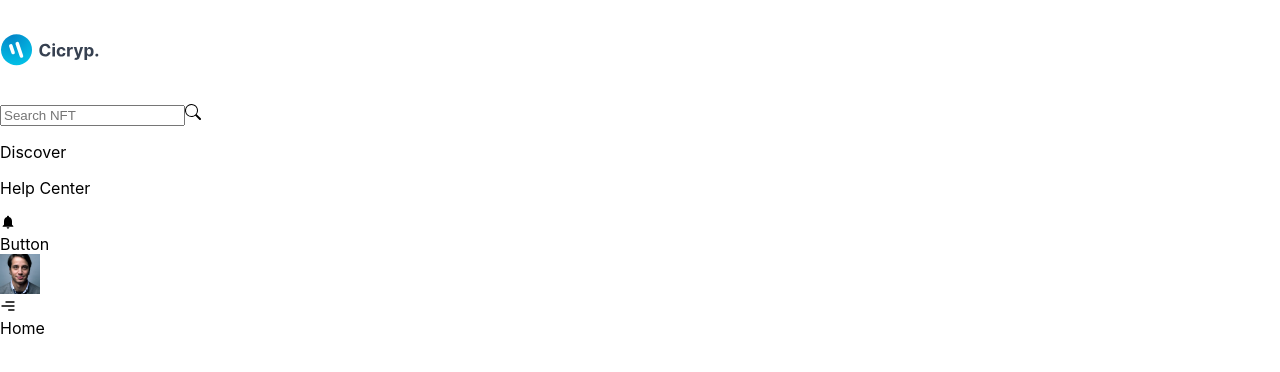
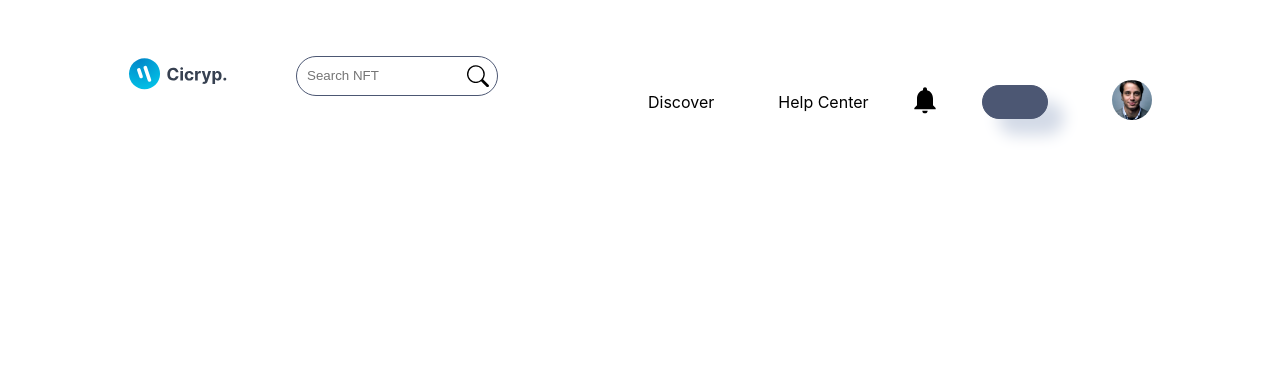
Before and after one commit to mmbarbas/Opensea_2.0, a Next.js app in the folder Client/client_market/: page / in a window 1280 px wide. Shown: the top 372 px of the page. Built offline with nearby package versions, Linux system fonts and the light colour scheme.

Commit message:
nav bar css

```diff
--- a/Client/client_market/components/Button/Button.jsx
+++ b/Client/client_market/components/Button/Button.jsx
@@ -1,9 +1,19 @@
-import React from 'react'
+import React from "react";
 
-const Button = () => {
+//INTERNAL IMPORT
+import Style from "./Button.module.css";
+
+const Button = ({ btnName, handleClick, icon, classStyle }) => {
   return (
-    <div>Button</div>
-  )
-}
+    <div className={Style.box}>
+      <button
+        className={`${Style.button} ${classStyle}`}
+        onClick={() => handleClick()}
+      >
+        {icon} {btnName}
+      </button>
+    </div>
+  );
+};
 
-export default Button
+export default Button;
--- a/Client/client_market/components/Button/Button.module.css
+++ b/Client/client_market/components/Button/Button.module.css
@@ -0,0 +1,18 @@
+
+.button {
+    background-color: var(--icons-color);
+    padding: 1rem 2rem;
+    border: 1px solid var(--icons-color);
+    border-radius: 2rem;
+    font-size: 1.1rem;
+    color: var(--shadow-light-color);
+    cursor: pointer;
+    transition:  all .2s ease-in;
+    box-shadow: var(--box-shadow);
+}
+
+.button:hover{
+    background-color: var(--main-bg-color);
+    border:  1px solid var(--icons-color);
+    color:  var(--icons-color);
+}
--- a/Client/client_market/components/NavBar/Discover/Discover.module.css
+++ b/Client/client_market/components/NavBar/Discover/Discover.module.css
@@ -0,0 +1,11 @@
+.discover{
+    padding: .5rem 1rem;
+    transition: all .3s ease-in;
+    z-index: 2222222222;
+}
+
+.discover:hover {
+    background-color: var(--icons-color);
+    color: var(--shadow-dark-color);
+    border-radius: .3rem;
+}
--- a/Client/client_market/components/NavBar/HelpCenter/HelpCenter.module.css
+++ b/Client/client_market/components/NavBar/HelpCenter/HelpCenter.module.css
@@ -0,0 +1,11 @@
+.helpCenter{
+    padding: .5rem 1rem;
+    transition: all .3s ease-in;
+    z-index: 2222222222;
+}
+
+.helpCenter:hover {
+    background-color: var(--icons-color);
+    color: var(--shadow-dark-color);
+    border-radius: .3rem;
+}
--- a/Client/client_market/components/NavBar/NavBar.jsx
+++ b/Client/client_market/components/NavBar/NavBar.jsx
@@ -87,7 +87,7 @@
                     <div className={Style.navbar_container_left_box_input}>
                         <div className={Style.navbar_container_left_box_input_box}>
                             <input type='text' placeholder="Search NFT" />
-                            <BsSearch onClick={()=>{}} className={Style.search_con}/>
+                            <BsSearch onClick={()=>{}} className={Style.search_icon}/>
                         </div>
                     </div>
                 </div>
@@ -141,7 +141,7 @@
             </div>
             {/* SideBar component*/}
             {openSideMenu && (
-                <div className={Style.SideBar}>
+                <div className={Style.sideBar}>
                     <SideBar setOpenSideMenu={setOpenSideMenu}/>
                 </div>
             )}
--- a/Client/client_market/components/NavBar/NavBar.module.css
+++ b/Client/client_market/components/NavBar/NavBar.module.css
@@ -0,0 +1,163 @@
+.navbar {
+    width: 100%;
+    padding-block: 1.5rem;
+    position: relative;
+    z-index: 111111111;
+}
+
+.navbar_container {
+    width: 80%;
+    margin: 0 auto;
+    display: grid;
+    grid-template-columns: repeat(2,1fr);
+    align-items: center;
+    justify-content: space-between;
+    gap: 1rem;
+}
+
+.navbar_container_left {
+    display: grid;
+    grid-template-columns: 1fr 2fr;
+    align-items: center;
+}
+
+
+.navbar_container_left_box_input_box {
+    width: 60%;
+    border: 1px solid var(--icons-color);
+    display: flex;
+    align-items: center;
+    padding: .5rem;
+    border-radius: 2rem;
+}
+
+.navbar_container_left_box_input_box input{
+    width: 90%;
+    border: none;
+    outline: none;
+    background-color: transparent;
+
+}
+
+.search_icon{
+    cursor: pointer;
+    font-size: 1.4rem;
+}
+
+.navbar_container_right{
+    display: grid;
+    grid-template-columns: 1fr 1fr .5fr 1fr .3fr;
+    gap: 1rem;
+    align-items: center;
+    align-self: flex-end;
+}
+
+.navbar_container_right_discover{
+    position: relative;
+    cursor: pointer;
+}
+
+
+.navbar_container_right_help{
+    position: relative;
+    cursor: pointer;
+}
+
+
+
+.navbar_container_right_discover_box,
+.navbar_container_right_help_box{
+    position: absolute;
+    padding: 1rem .5rem;
+    box-shadow: var(--box-shadow);
+    font-size: 1rem;
+    width: 15rem;
+    border-radius: 1rem;
+    background-color: var(--main-bg-color);
+}
+
+.navbar_container_right_notify{
+    position: relative;
+    cursor: pointer;
+}
+
+.notify{
+    font-size: 2rem;
+}
+
+.navbar_container_right_button{
+    position: relative;
+    cursor: pointer;
+}
+
+.navbar_container_right_profile_box{
+    position: relative;
+    cursor: pointer;
+
+}
+
+.navbar_container_right_profile{
+    border-radius: 50%;
+}
+
+.navbar_container_right_menuBtn{
+    display: none;
+}
+
+.menuIcon{
+    font-size: 2.5rem;
+    cursor: pointer;
+}
+
+.sideBar{
+    position: fixed;
+    top: 0;
+    width: 24rem;
+    background-color: var(--main-bg-color);
+    box-shadow: var(--box-shadow);
+    height: 100vh;
+    overflow-y: auto;
+    display: none;
+    z-index: 11111;
+}
+
+.sideBar::-webkit-scrollbar {
+    display: none;
+}
+
+@media screen and (min-device-width:320px) and (max-device-width:768px){
+    .navbar_container{
+        grid-template-columns: 1fr 1fr;
+    }
+
+    .navbar_container_left{
+        grid-template-columns: 1fr;
+    }
+
+    .navbar_container_right{
+        grid-template-columns: repeat(3, 1fr);
+    }
+
+    .navbar_container_right_menuBtn{
+        display: block;
+    }
+
+    .navbar_container_left_box_input_box{
+        display: none;
+    }
+    .navbar_container_right_discover{
+        display: none;
+    }
+
+    .navbar_container_right_help{
+        display: none;
+    }
+
+    .navbar_container_right_button{
+        display: none;
+    }
+
+    .sideBar{
+        display: block;
+    }
+}
--- a/Client/client_market/components/NavBar/Notification/Notification.module.css
+++ b/Client/client_market/components/NavBar/Notification/Notification.module.css
@@ -0,0 +1,73 @@
+.notification{
+    position: absolute;
+    padding: 2rem 1rem;
+    box-shadow: var(--box-shadow);
+    font-size: 1rem;
+    width: 25rem;
+    border-radius: 1rem;
+
+    left: -20rem;
+    top:3.5rem;
+    z-index: 2222222222;
+    background-color: var(--main-bg-color);
+}
+
+.notification > p{
+    font-size: 1.3rem;
+    font-weight: 600;
+    margin-bottom: 2rem;
+}
+
+.notification_box {
+    display: flex;
+    align-items: flex-start;
+    gap: 1rem;
+    padding: 1rem;
+    transition: all .3s ease-in;
+}
+
+.notification_box:hover {
+    background-color: var(--icons-color);
+    color: var(--shadow-dark-color);
+    border-radius: .3rem;
+}
+
+
+.notification_box_img{
+    border-radius: 5rem;
+}
+
+.notification_box_info {
+    line-height: 0;
+    margin-top:-.8rem;
+}
+
+.notification_box_info h4{
+    font-weight: 600;
+}
+
+.notification_box_info p{
+    font-size: 15px;
+    line-height: .3;
+    position: relative;
+}
+
+.notification_box_new{
+    width: .5rem;
+    height: .5rem;
+    border-radius: 50%;
+    background-color: aqua;
+}
+
+@media screen and (max-width: 35em) {
+    .notification{
+        width: 21rem;
+        left: -11rem;
+    }
+    .notification_box{
+        padding: .3rem;
+    }
+    .notification_box p{
+        font-size: 12px;
+    }
+}
--- a/Client/client_market/components/NavBar/Profile/Profile.module.css
+++ b/Client/client_market/components/NavBar/Profile/Profile.module.css
@@ -0,0 +1,52 @@
+.profile{
+    position: absolute;
+    padding: 2rem .5rem;
+    box-shadow: var(--box-shadow);
+    font-size: 1rem;
+    width: 20rem;
+    border-radius: 1rem;
+
+    left: -17rem;
+    top: 4.5rem;
+    z-index: 22222222222;
+    background-color: var(--main-bg-color);
+}
+
+.profile_account{
+    display: flex;
+    align-items: flex-start;
+    gap: 2rem;
+    padding: 1.5rem;
+}
+
+.profile_account_img{
+    border-radius: 50%;
+}
+
+.profile_account_info{
+    line-height: 0.3;
+}
+
+.profile_account_info p{
+    font-weight: 600;
+}
+
+.profile_menu_one_item{
+    display: flex;
+    align-items: center;
+    gap: 2rem;
+    padding: 0rem 1.5rem;
+    transition:  all .3s ease-in;
+}
+
+.profile_menu_one_item:hover{
+    background-color: var(--icons-color);
+    color: var(--shadow-dark-color);
+    border-radius: .3rem;
+}
+
+@media screen and (max-width: 35em) {
+    .profile{
+        left: -13.5rem;
+    }
+}
--- a/Client/client_market/components/NavBar/SideBar/SideBar.module.css
+++ b/Client/client_market/components/NavBar/SideBar/SideBar.module.css
@@ -0,0 +1,74 @@
+.sideBar_box{
+    padding: 2rem;
+    border-bottom: 1px solid var(--icons-color);
+    background-color:  var(--main-bg-color);
+}
+
+.sideBar_box_logo{
+    font-size: 5rem;
+    margin-bottom: 3rem;
+    margin-top: 2rem;
+}
+
+.sideBar_closeBtn{
+    position: absolute;
+    top: 3rem;
+    right: 2rem;
+    transition: all .2s ease-in-out;
+    cursor: pointer;
+    box-shadow:  var(--box-shadow);
+}
+
+.sideBar_closeBtn:hover{
+    transform:  rotate(45deg);
+}
+
+.sideBar_box p{
+    margin-top:  -2rem;
+}
+
+.sideBar_social{
+    display: flex;
+    gap: 1.3rem;
+    font-size: 1.5rem;
+    align-items: center;
+}
+
+.sideBar_social a{
+    padding: .2rem;
+    border-radius: 50%;
+    transition:  all .3s ease-in;
+    display: grid;
+}
+
+.sideBar_social a:hover{
+    background-color:  var(--icons-color);
+    color:  var(--shadow-dark-color);
+    box-shadow: 1px solid var(--icons-color);
+}
+
+.sideBar_menu{
+    padding: 2rem;
+    text-transform: uppercase;
+    font-weight: 500;
+    border-bottom:  1px solid var(--icons-color);
+}
+
+.sideBar_menu_box{
+    display: flex;
+    justify-content:  space-between;
+    align-items: center;
+    cursor: pointer;
+}
+
+.sideBar_discover{
+    padding-inline: 1rem;
+
+}
+
+.sideBar_button{
+    padding: 2rem;
+    display: flex;
+    align-items: center;
+    justify-content: space-between;
+}
--- a/Client/client_market/pages/index.js
+++ b/Client/client_market/pages/index.js
@@ -2,7 +2,7 @@
 
 const Home = () => {
   return (
-    <div>Home</div>
+    <div></div>
   )
 }
 
--- a/Client/client_market/styles/globals.css
+++ b/Client/client_market/styles/globals.css
@@ -1,3 +1,21 @@
+
+@import url('https://fonts.googleapis.com/css2?family=Poppins:ital,wght@0,100;0,200;0,300;0,400;0,500;0,600;0,700;0,800;0,900;1,100;1,200;1,300;1,400;1,500;1,600;1,700;1,800;1,900&display=swap');
+
+:root{
+  --icons-color: #4c5773;
+  --icons-light-color: #4c577341;
+  --icons-bg-color: #e2e6e9;
+  --shadow-dark-color: #d3dae7;
+  --bg-shadow-dark-color: #d3dae745;
+  --shadow-light-color: #fff;
+  --main-bg-color: #ecf0f3;
+  --box-shadow: 1rem 1rem 1rem var(--shadow-dark-color),
+  -1rem -1rem 1rem var(--shadow-light-color);
+  --box-shadow-2: 0rem 0rem 0rem var(--shadow-dark-color),
+  -.3rem -.3rem 1rem var(--shadow-dark-color)
+}
+
+
 html,
 body {
   padding: 0;
@@ -13,6 +31,28 @@
 
 * {
   box-sizing: border-box;
+  -webkit-tap-highlight-color: non;
+}
+
+::selection {
+  color: var(--shadow-dark-color);
+  background: var(--icons-color);
+}
+
+::-webkit-scrollbar {
+  width: 1rem;
+  border:1px solid var(--main-bg-color)
+}
+
+::-webkit-scrollbar-track {
+  border-radius: 0;
+  background-color: var(--main-bg-color);
+}
+
+::-webkit-scrollbar-thumb{
+  border-radius: 2rem;
+  background: var(--icons-color);
+  width: .5rem;
 }
 
 @media (prefers-color-scheme: dark) {
```
